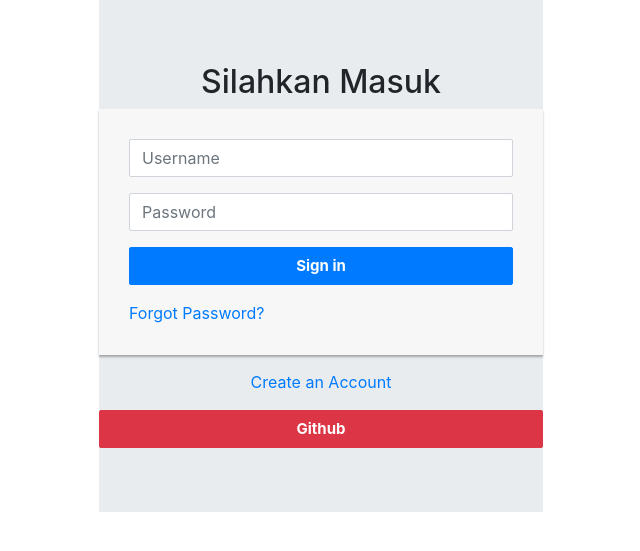
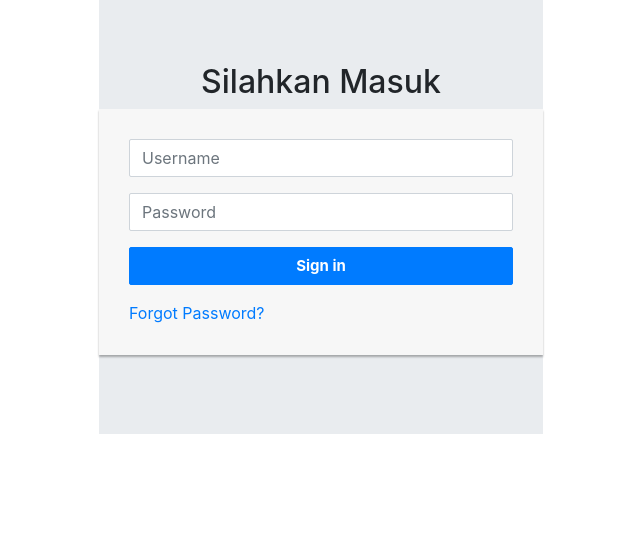
Before and after one commit to MF-Rozi/IMK_Uas, a PHP site: page /login_page.php in a window 1280 px wide. Shown: the part 81-632 px from the top of the page, without its empty margins (319-959 px from the left). Run offline with PHP 8.4, Linux system fonts and the light colour scheme.

Commit message:
Edit Login Page

```diff
--- a/login_page.php
+++ b/login_page.php
@@ -31,9 +31,7 @@
                         <a href="#" class="pull-right">Forgot Password?</a>
                     </div>
                 </form>
-                <p class="text-center"><a href="register.php">Create an Account</a></p>
-		<a href="https://github.com/MF-Rozi/pabw-uts"><button type="button" class="btn btn-danger btn-block" name="login">Github</button>
-</a>
+
             </div>
 
         </div>
```
